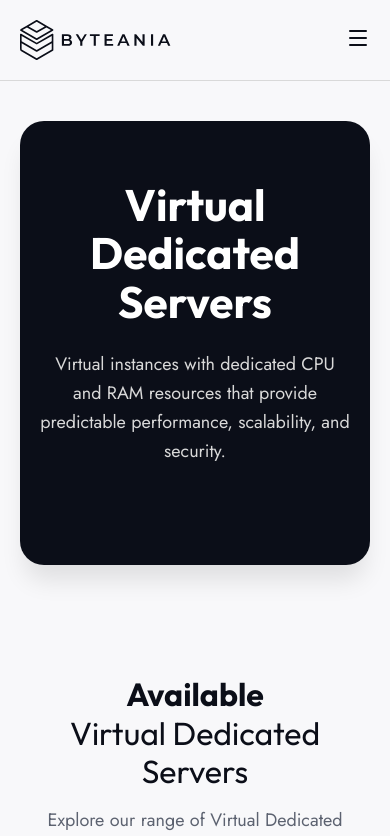
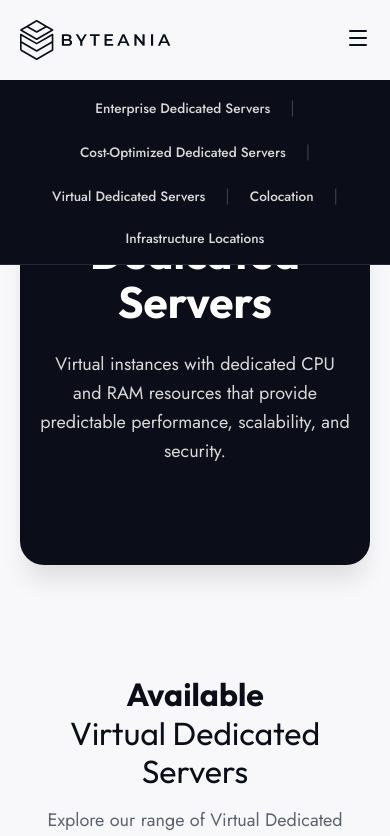
Before and after one commit to souiiii/Bytenia, a React (Vite) app: page /vds in a window 390 px wide. Shown: the top 836 px of the page. Built offline with nearby package versions, Linux system fonts and the light colour scheme.

Commit message:
feat: implement responsive Navbar component with dropdown submenus

```diff
--- a/src/components/Navbar/Navbar.css
+++ b/src/components/Navbar/Navbar.css
@@ -190,6 +190,9 @@
 
 /* Submenu dark band styles */
 .navbar-submenu {
+  position: absolute;
+  top: 100%;
+  left: 0;
   width: 100%;
   background-color: var(--bg-dark);
   padding: 16px 0;
--- a/src/components/Navbar/Navbar.jsx
+++ b/src/components/Navbar/Navbar.jsx
@@ -1,6 +1,6 @@
 import React, { useState } from "react";
 import { Menu, X } from "lucide-react";
-import { Link } from "react-router-dom";
+import { Link, useLocation } from "react-router-dom";
 import Logo from "../../assets/Logo.svg";
 import "./Navbar.css";
 
@@ -18,9 +18,33 @@ const SUBMENU_DATA = {
   ]
 };
 
+const PRODUCTS_ROUTES = [
+  "/enterprise",
+  "/cost-optimized",
+  "/vds",
+  "/colocation",
+  "/locations"
+];
+
+const COMPANY_ROUTES = [
+  "/company",
+  "/partnership-program"
+];
+
 const Navbar = () => {
   const [isOpen, setIsOpen] = useState(false);
+  const location = useLocation();
   const [activeMenu, setActiveMenu] = useState(null);
+
+  React.useEffect(() => {
+    if (PRODUCTS_ROUTES.includes(location.pathname)) {
+      setActiveMenu("PRODUCTS");
+    } else if (COMPANY_ROUTES.includes(location.pathname)) {
+      setActiveMenu("COMPANY");
+    } else {
+      setActiveMenu(null);
+    }
+  }, [location.pathname]);
 
   const toggleMenu = () => {
     setIsOpen(!isOpen);
@@ -138,7 +162,7 @@ const Navbar = () => {
                 <Link
                   to={item.path}
                   className="submenu-link"
-                  onClick={() => setActiveMenu(null)}
+                  /* Removed onClick clear so state persists properly */
                 >
                   {item.label}
                 </Link>
```
